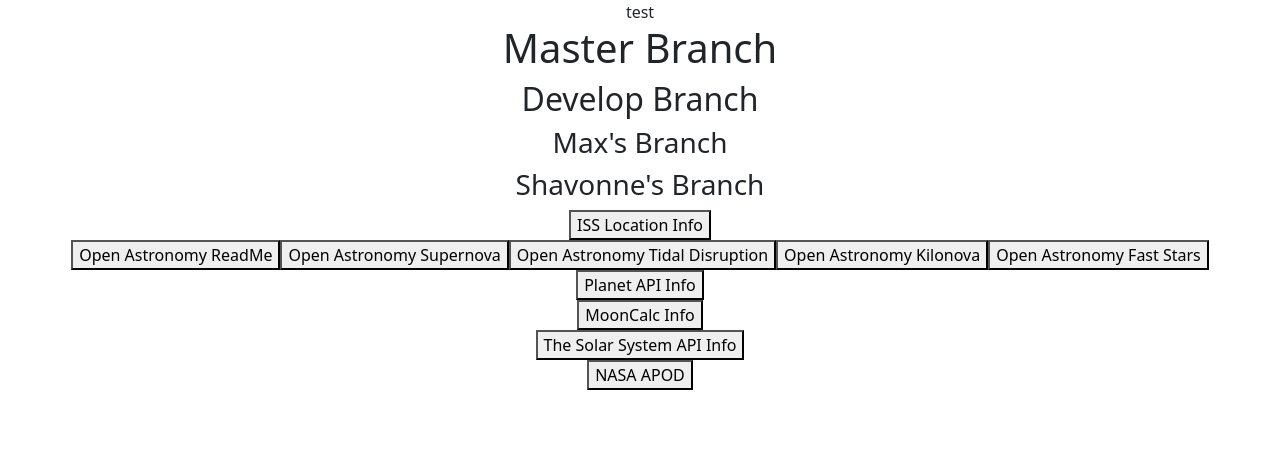
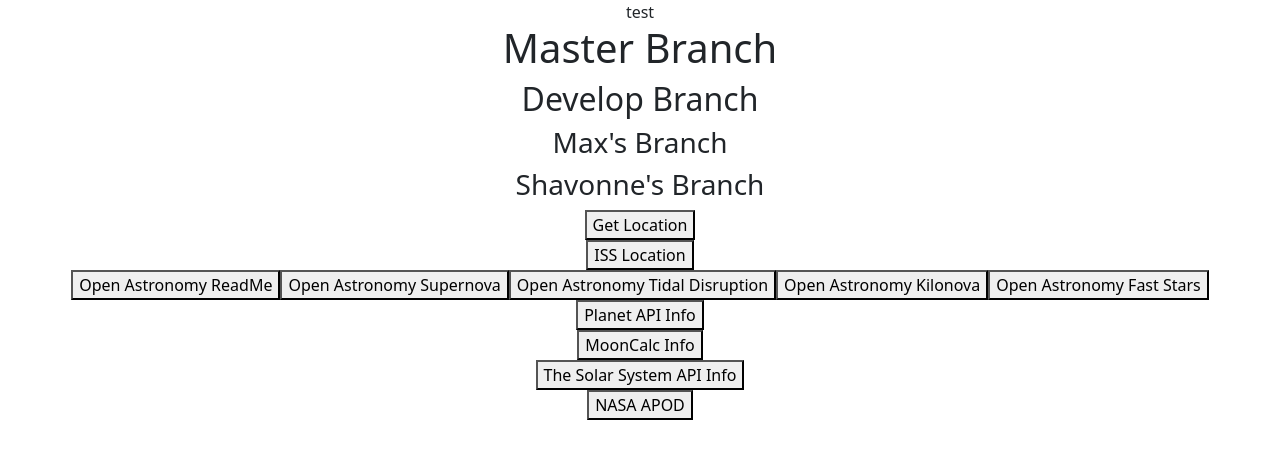
Before and after one commit to mthorton/mmum-client, a React (Create React App) app: page / in a window 1280 px wide. Shown: the top 458 px of the page. Built offline with nearby package versions, Linux system fonts and the light colour scheme.

Commit message:
added the geolocation api and updated some of the other api's.

```diff
--- a/src/App.js
+++ b/src/App.js
@@ -8,6 +8,7 @@
 import MoonCalcAPI from './components/MoonCalcAPI';
 import TheSolarSystemAPI from './components/TheSolarSystemAPI';
 import NasaAPI from './components/NasaAPI';
+import GeoLocation from './components/GeoLocation';
 
 function App() {
   return (
@@ -17,6 +18,7 @@
       <h2>Develop Branch</h2>
       <h3>Max's Branch</h3>
       <h3>Shavonne's Branch</h3>
+      <GeoLocation/>
       <IssLocation/>
       <OpenAstronomyAPI/>
       <PlanetAPI/>
--- /dev/null
+++ b/src/components/GeoLocation.js
@@ -0,0 +1,36 @@
+import { useState } from 'react';
+
+function GeoLocation(){
+
+    const [lat, setLat] = useState(null);
+    const [lng, setLng] = useState(null);
+    const [status, setStatus] = useState(null);
+
+    const getLocation = () => {
+        if (!navigator.geolocation) {
+        setStatus('Geolocation is not supported by your browser');
+        } else {
+        setStatus('Locating...');
+        navigator.geolocation.getCurrentPosition((position) => {
+            setStatus(null);
+            setLat(position.coords.latitude);
+            setLng(position.coords.longitude);
+
+            // These are the lat and lng to be stored in variable. // Testing
+            console.log(position.coords.latitude + "," + position.coords.longitude) // Testing
+            let location = position.coords.latitude + "," + position.coords.longitude;
+            //reqData(location);
+        }, () => {
+            setStatus('Unable to retrieve your location');
+        });
+        }
+    }
+
+    return(
+        <div>
+            <button onClick={getLocation}>Get Location</button>
+        </div>
+    )
+}
+
+export default GeoLocation;
--- a/src/components/IssLocation.js
+++ b/src/components/IssLocation.js
@@ -2,7 +2,7 @@
 
 function IssLocation(){
 
-    let url = 'https://api.wheretheiss.at/v1/satellites';
+    let url = 'https://api.wheretheiss.at/v1/satellites/25544';
     const [data, setData] = useState([]);
 
     const getData = () => {
@@ -17,7 +17,7 @@
 
     return(
         <div>
-            <button onClick={getData}>ISS Location Info</button>
+            <button onClick={getData}>ISS Location</button>
         </div>
     )
 
--- a/src/components/OpenAstronomyAPI.js
+++ b/src/components/OpenAstronomyAPI.js
@@ -24,7 +24,7 @@
     }
 
     const getSupernova = () => {
-        fetch(urlSupernova)
+        fetch(urlSupernova + 'object')
         .then(res => res.json())
         .then(json => {
             console.log(json);
```
